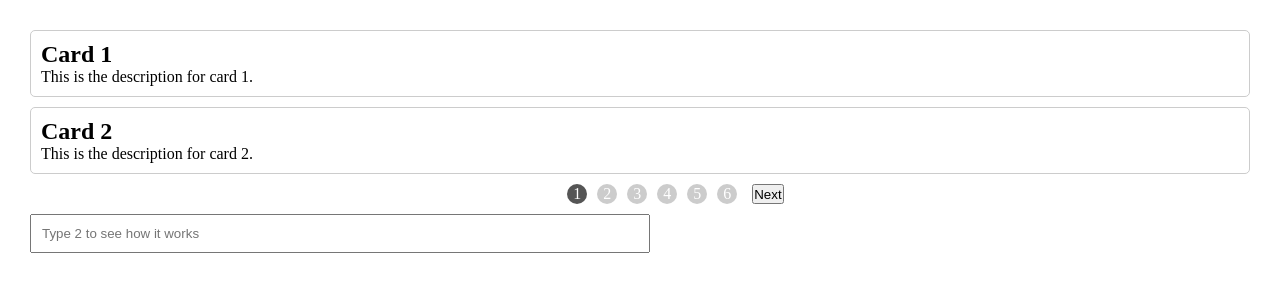
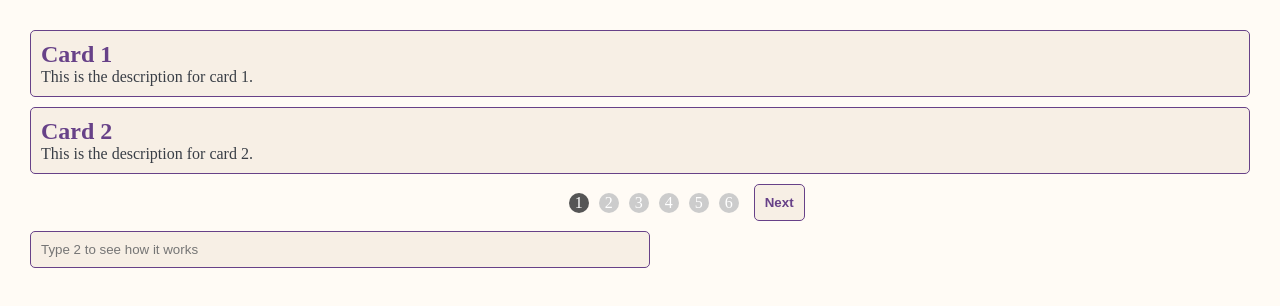
Before and after one commit to IHAVEProblem/page-pagination, a plain HTML site: page index.html in a window 1280 px wide. Drawn offline with Linux system fonts and the light colour scheme.

Commit message:
some styling :/

```diff
--- a/style.css
+++ b/style.css
@@ -7,14 +7,21 @@ body {
   width: 100%;
   height: 100%;
   overflow: hidden;
+  background: #fffbf5;
+  color: #393e46;
 }
 .card {
-  border: 1px solid #ccc;
+  background: #f7efe5;
+  border: 1px solid #674188;
   border-radius: 5px;
   padding: 10px;
   margin: 10px;
   margin-bottom: 10px;
   animation: fade-in 1s;
+}
+
+.card h2 {
+  color: #674188;
 }
 
 @keyframes fade-in {
@@ -38,7 +45,18 @@ body {
 }
 
 button {
+  font-weight: bold;
+  cursor: pointer;
+  border: 1px solid #674188;
+  border-radius: 5px;
+  background: #f7efe5;
+  color: #674188;
+  padding: 10px;
   transition: 0.2s;
+}
+button:hover {
+  background: #674188;
+  color: #f7efe5;
 }
 .hidden {
   /* display: none; */
@@ -85,6 +103,15 @@ input {
   width: 50%;
   padding: 10px;
   margin: 10px;
+  background: #f7efe5;
+  border: 1px solid #674188;
+  border-radius: 5px;
+  transition: 0.3s;
+}
+
+input:hover {
+  background: #f0e6da;
+  color: #674188;
 }
 
 .main-container {
```
